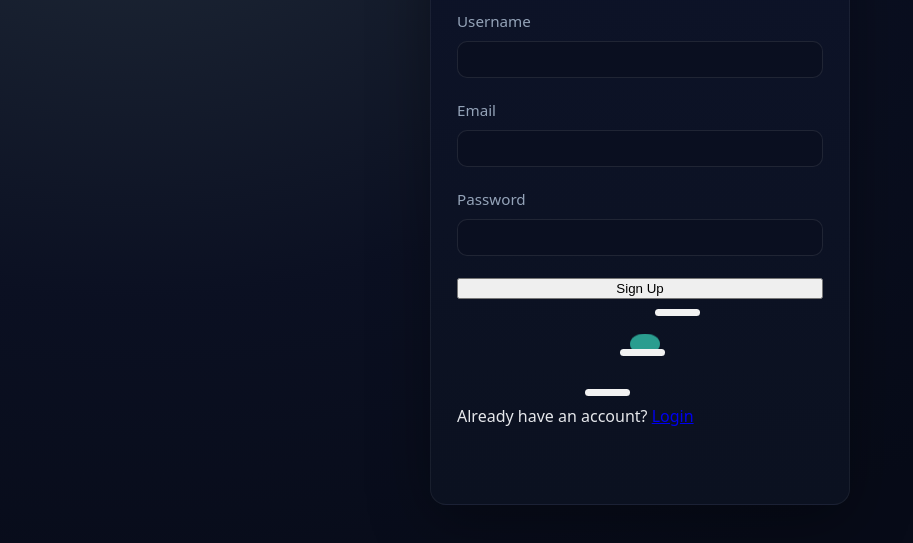
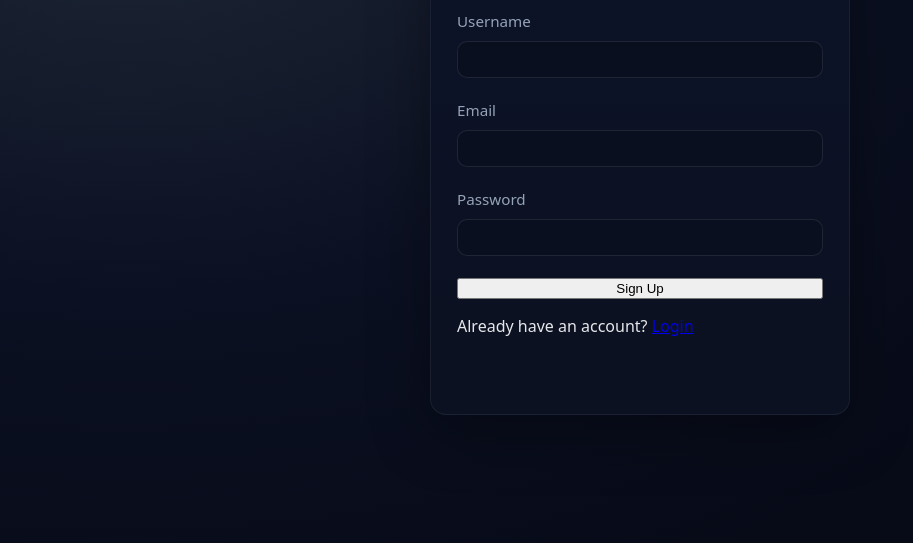
Before and after one commit to Giftson0705/Book-Management-System-frontend, a plain HTML site: page signup.html in a window 1280 px wide. Shown: the part 127-670 px from the top of the page, without its empty margins (0-913 px from the left). Drawn offline with Linux system fonts and the light colour scheme.

Commit message:
loader fix

```diff
--- a/js/signup.js
+++ b/js/signup.js
@@ -14,14 +14,14 @@ document.querySelector(".loader").style.display = "block";
       body: JSON.stringify({ username, email, password, role: "user" })
     });
     console.log("load")
-    // document.querySelector(".loader").style.display = "block";
+    document.querySelector(".loader").style.display = "block";
     // Try to parse JSON, but guard bad gateways
     let data = null;
     try { data = await res.json(); } catch {}
 
     if (res.ok) {
-      // alert("Signup successful ✅ Please login.");
-      // window.location.href = "login.html";
+      alert("Signup successful ✅ Please login.");
+      window.location.href = "login.html";
     } else {
       document.querySelector(".loader").style.display = "none";
       document.getElementById("message").innerText =
--- a/signup.html
+++ b/signup.html
@@ -25,7 +25,7 @@
       <button type="submit">Sign Up</button>
     </form>
     <!-- loader -->
-    <div class="loader"></div>
+    <div class="loader" style="display: none;">Loading...</div>
 
     <p>Already have an account? <a href="login.html">Login</a></p>
     <p id="error-msg" class="error"></p>
--- a/style.css
+++ b/style.css
@@ -153,71 +153,32 @@ input#search {
 
 /* Loader */
 .loader {
-  position: relative;
-  /* display: none; */
-  width: 120px;
-  height: 90px;
-  margin: 0 auto;
+  border: 4px solid rgba(0, 0, 0, .1);
+  border-left-color: transparent;
+  border-radius: 50%;
 }
 
-.loader:before {
-  content: "";
-  position: absolute;
-  bottom: 30px;
-  left: 50px;
-  height: 30px;
-  width: 30px;
-  border-radius: 50%;
-  background: #2a9d8f;
-  animation: loading-bounce 0.5s ease-in-out infinite alternate;
+.loader {
+  border: 4px solid rgba(0, 0, 0, .1);
+  border-left-color: transparent;
+  width: 36px;
+  height: 36px;
 }
 
-.loader:after {
-  content: "";
-  position: absolute;
-  right: 0;
-  top: 0;
-  height: 7px;
-  width: 45px;
-  border-radius: 4px;
-  box-shadow: 0 5px 0 #f2f2f2, -35px 50px 0 #f2f2f2, -70px 95px 0 #f2f2f2;
-  animation: loading-step 1s ease-in-out infinite;
+.loader {
+  border: 4px solid rgba(0, 0, 0, .1);
+  border-left-color: transparent;
+  width: 36px;
+  height: 36px;
+  animation: spin89345 1s linear infinite;
 }
 
-@keyframes loading-bounce {
+@keyframes spin89345 {
   0% {
-    transform: scale(1, 0.7);
-  }
-
-  40% {
-    transform: scale(0.8, 1.2);
-  }
-
-  60% {
-    transform: scale(1, 1);
+    transform: rotate(0deg);
   }
 
   100% {
-    bottom: 140px;
+    transform: rotate(360deg);
   }
 }
-
-@keyframes loading-step {
-  0% {
-    box-shadow: 0 10px 0 rgba(0, 0, 0, 0),
-            0 10px 0 #f2f2f2,
-            -35px 50px 0 #f2f2f2,
-            -70px 90px 0 #f2f2f2;
-  }
-
-  100% {
-    box-shadow: 0 10px 0 #f2f2f2,
-            -35px 50px 0 #f2f2f2,
-            -70px 90px 0 #f2f2f2,
-            -70px 90px 0 rgba(0, 0, 0, 0);
-  }
-}
-
-.d-none {
-  display: none !important;
-}
```
Also changed, not shown: login.html (+1 -1 lines).
